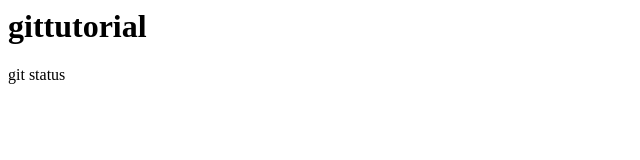
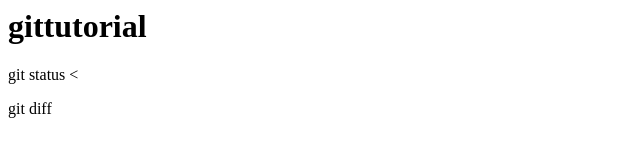
Before and after one commit to ryofu084/git_tutorial_bak, a plain HTML site: page index.html in a window 1280 px wide. Shown: the full height of the page, 0-640 px from the left. Drawn offline with Linux system fonts and the light colour scheme.

Commit message:
git diffを追記

```diff
--- a/index.html
+++ b/index.html
@@ -1,2 +1,3 @@
 <h1>gittutorial</h1>
 <p>git status</</p>
+<<p>git diff</p>
```
